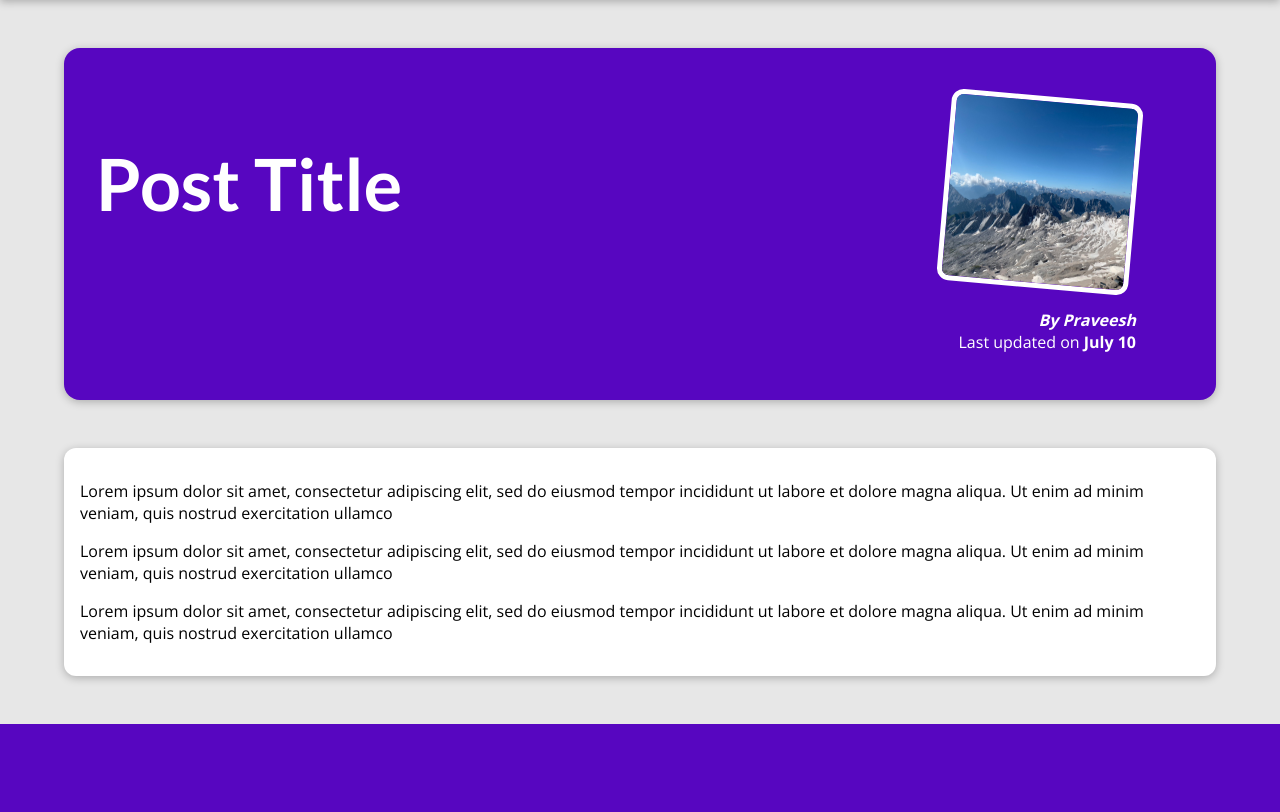
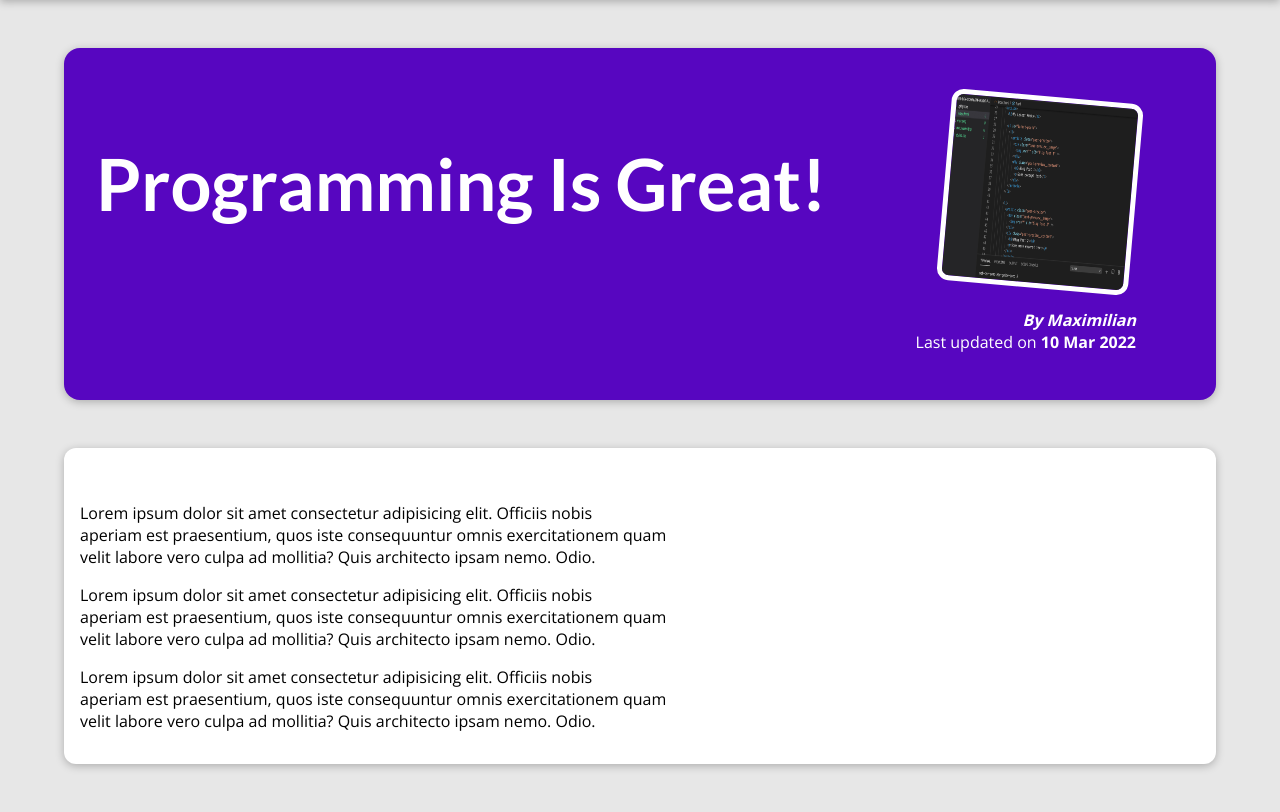
Before and after one commit to praveesh91/django_blog, a Django app: page /posts/programming-is-fun in a window 1280 px wide. Shown: the part 80-892 px from the top of the page. Before the commit the page ends 804 px from the top, so only its background shows below. Run offline with Django 5.2, Linux system fonts and the light colour scheme.

Commit message:
add blog detail page

```diff
--- a/blog/templates/blog/post-detail.html
+++ b/blog/templates/blog/post-detail.html
@@ -2,7 +2,7 @@
 {% load static %}
 
 {% block title %}
-The post title
+{{selected_post.title}}
 {% endblock %}
 
 {% block css_files %}
@@ -12,17 +12,15 @@
 {% block content %}
 
 <section id="summary">
-    <h2>Post Title</h2>
+    <h2>{{selected_post.title}}</h2>
     <article>
-        <img src="{% static "blog/images/mountains.jpg" %}" alt="">
-        <address>By Praveesh</address>
-        <div>Last updated on <time>July 10</time></div>
+        <img src="{% static  "blog/images/"|add:selected_post.image %}" alt="{{selected_post.title}}">
+        <address>By {{selected_post.author}}</address>
+        <div>Last updated on <time>{{selected_post.date|date:"d M Y"}}</time></div>
     </article>
 </section>
 <main>
-    <p>Lorem ipsum dolor sit amet, consectetur adipiscing elit, sed do eiusmod tempor incididunt ut labore et dolore magna aliqua. Ut enim ad minim veniam, quis nostrud exercitation ullamco</p>
-    <p>Lorem ipsum dolor sit amet, consectetur adipiscing elit, sed do eiusmod tempor incididunt ut labore et dolore magna aliqua. Ut enim ad minim veniam, quis nostrud exercitation ullamco</p>
-    <p>Lorem ipsum dolor sit amet, consectetur adipiscing elit, sed do eiusmod tempor incididunt ut labore et dolore magna aliqua. Ut enim ad minim veniam, quis nostrud exercitation ullamco</p>
+    <p>{{selected_post.content|linebreaks}}</p>
 </main>
 
 {% endblock %}
--- a/blog/views.py
+++ b/blog/views.py
@@ -74,13 +74,19 @@
 
 def starting_page(request):
     sorted_posts=sorted(all_posts, key=get_date)
-    latest_posts=sorted_posts[-3:]
+    latest_posts=sorted_posts[-2:]
     return render(request,"blog/index.html",{
         "posts":latest_posts
     })
 
 def posts(request):
-    return render(request,"blog/all-posts.html")
+    return render(request,"blog/all-posts.html",{
+        "all_posts":all_posts
+    })
 
 def post_detail(request,slug):
-    return render(request,"blog/post-detail.html")
+    selected_post = next(filter(lambda item:item['slug']==slug, all_posts))
+    print(selected_post)
+    return render(request,"blog/post-detail.html",{
+        "selected_post":selected_post
+    })
```
Also changed, not shown: blog/templates/blog/all-posts.html (+3 -5 lines), 1 other file.
